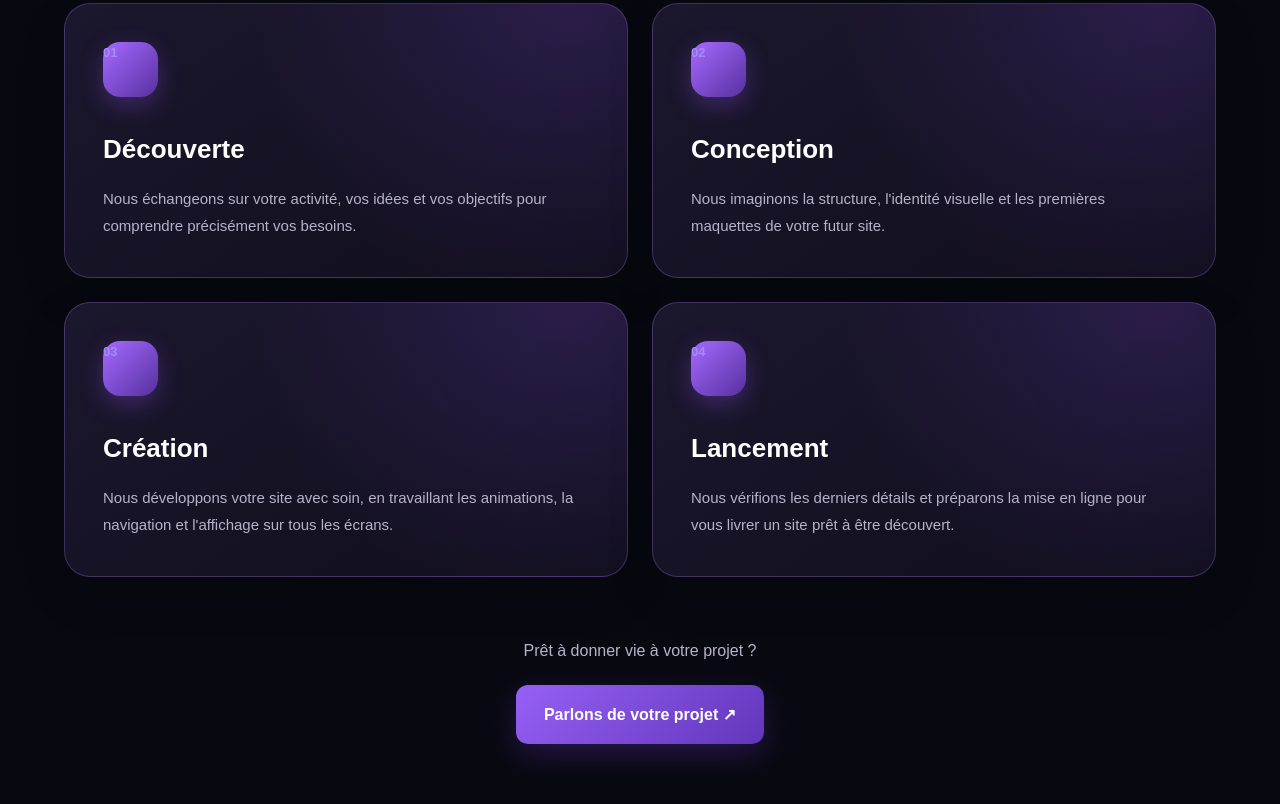
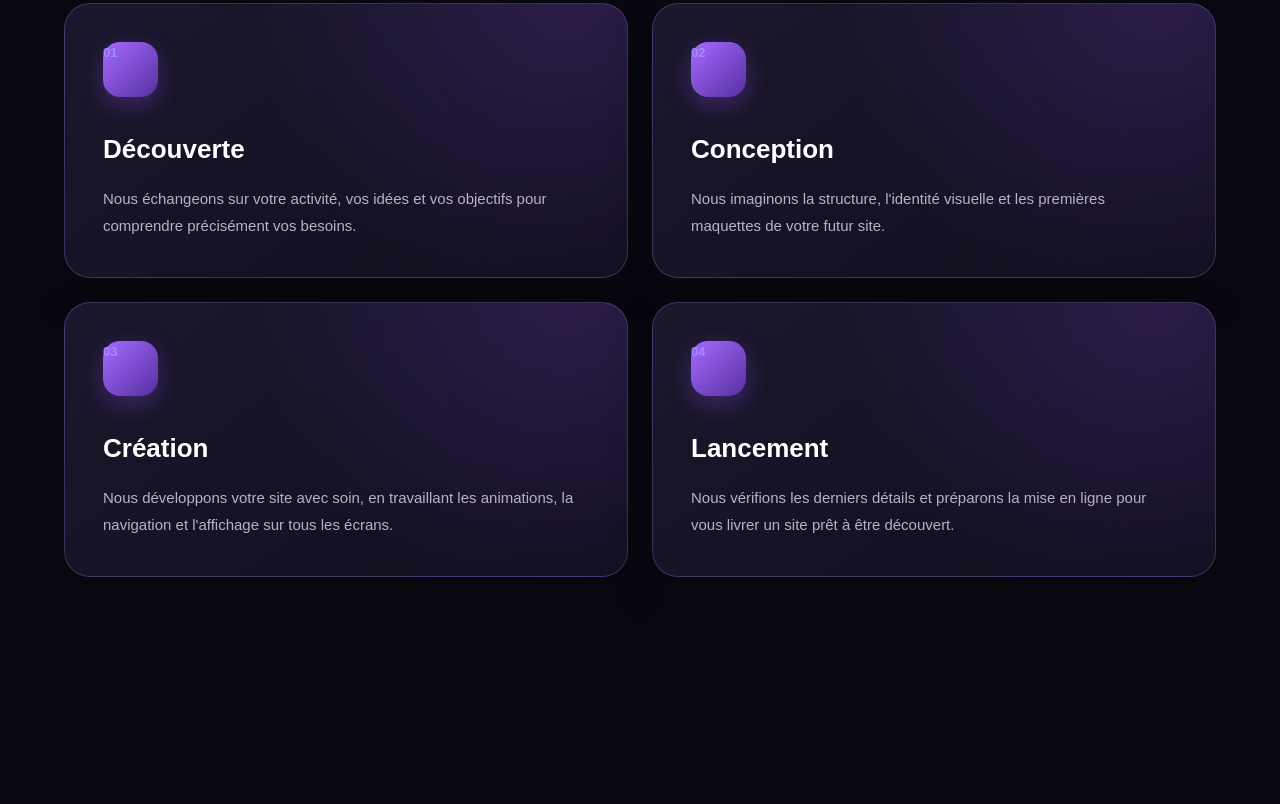
Before and after one commit to LennySouf/ai-website-builder, a plain HTML site: page notre-methode.html in a window 1280 px wide. Shown: the part 529-1333 px from the top of the page. After the commit the page ends 1206 px from the top, so only its background shows below. Drawn offline with Linux system fonts and the light colour scheme.

Commit message:
Update notre-methode.html

```diff
--- a/notre-methode.html
+++ b/notre-methode.html
@@ -210,10 +210,7 @@
       </article>
     </div>
 
-    <div class="method-footer">
-      <p>Prêt à donner vie à votre projet ?</p>
-      <a href="index.html#contact">Parlons de votre projet ↗</a>
-    </div>
+
   </main>
 </body>
 </html>
```
